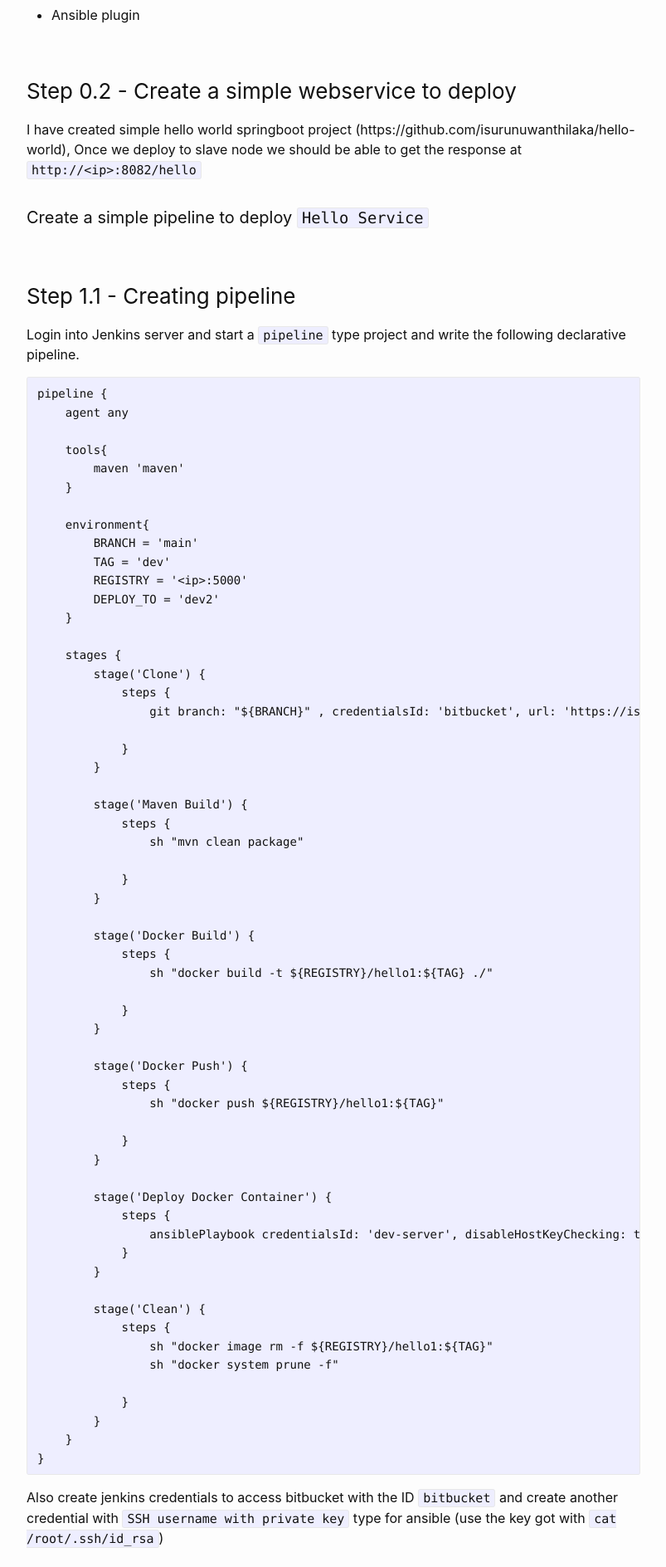
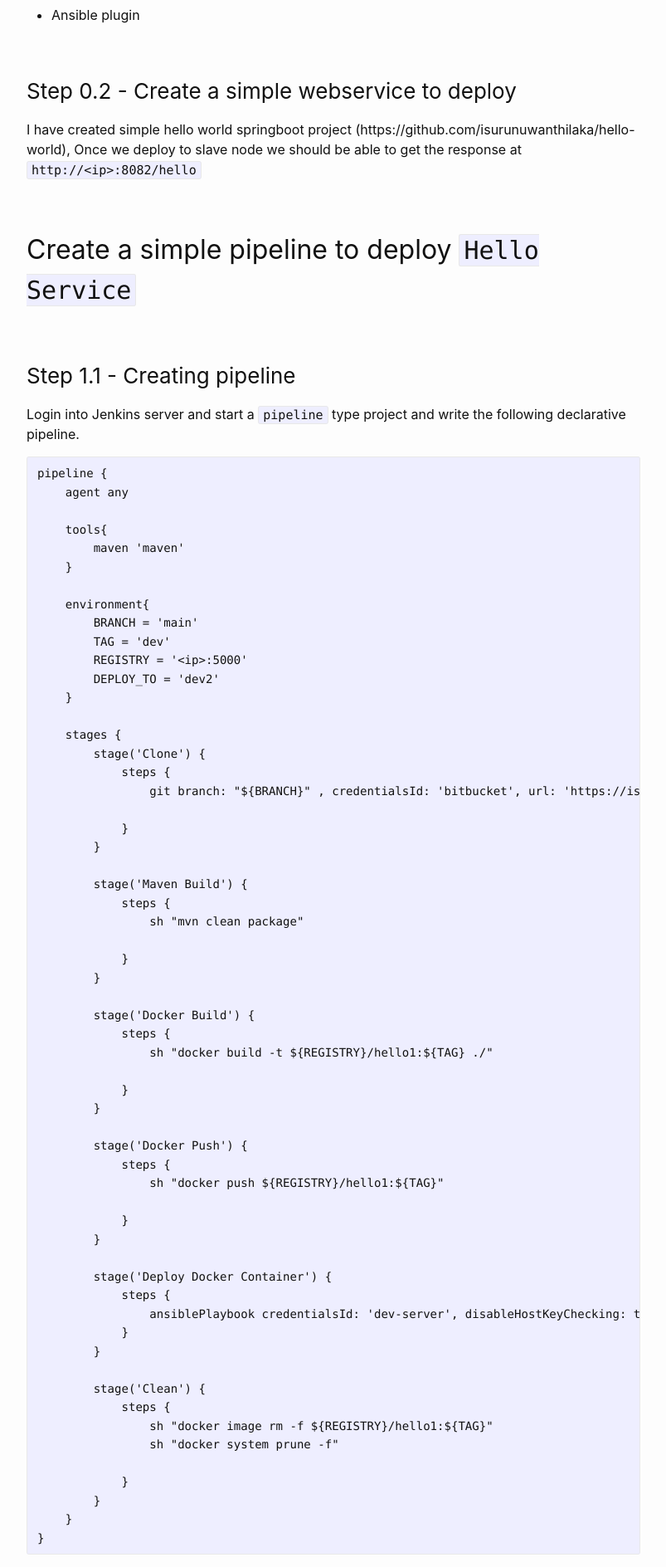
Before and after one commit to isurunuwanthilaka/isurunuwanthilaka.github.io, a Jekyll site: the page built from _posts/2021-02-18-docker-jenkins-ansible-automation.md, in a window 1280 px wide. Shown: the part 3058-4946 px from the top of the page at 83% size, without its empty margins (238-1041 px from the left). Built offline with Jekyll 4.4.1, drawn with Linux system fonts in a browser that asks for light colours; comment, search, counter and statistics services are not loaded.

```diff
--- a/_posts/2021-02-18-docker-jenkins-ansible-automation.md
+++ b/_posts/2021-02-18-docker-jenkins-ansible-automation.md
@@ -95,7 +95,7 @@
 
 I have created simple hello world springboot project (https://github.com/isurunuwanthilaka/hello-world), Once we deploy to slave node we should be able to get the response at `http://<ip>:8082/hello`
 
-#### Create a simple pipeline to deploy `Hello Service`
+## Create a simple pipeline to deploy `Hello Service`
 
 ### Step 1.1 - Creating pipeline
 
@@ -239,7 +239,7 @@
 
 Cool! Everything done for the first pipeline. Kick BUILD, booooooom! :)
 
-#### Create a parameterized pipeline to deploy `Hello Service`
+## Create a parameterized pipeline to deploy `Hello Service`
 
 Previously we loaded everything from environment block, but we cant always come to pipeline script and change, so we use this parameterized build trigger approach which gives us more controllability over pipe.
 
@@ -308,7 +308,7 @@
 
 Other files are same.
 
-#### Create a generic service deployment pipeline
+## Create a generic service deployment pipeline
 
 In previous scenarios everything bound with one service `Hello service`, now we want to create a generic docker container deployment. We only need to create a new pipeline , other files are same.
 
@@ -337,7 +337,7 @@
 
 we can run this deployment separately if the docker image is already pushed to registry.
 
-#### Create a generic service build pipeline
+## Create a generic service build pipeline
 
 ### Step 4.1 generic build pipeline
 
@@ -415,7 +415,7 @@
 
 Run this by changing configurations dynamically. Notice that in the last `Trigger Pipelines` step it is calling previous `deployment pipeline`. Cool right?
 
-#### Create a parameterized pipeline to clean environments
+## Create a parameterized pipeline to clean environments
 
 Finally we need to clean environment, so I have created another parameterized pipeline as follows.
 
```
